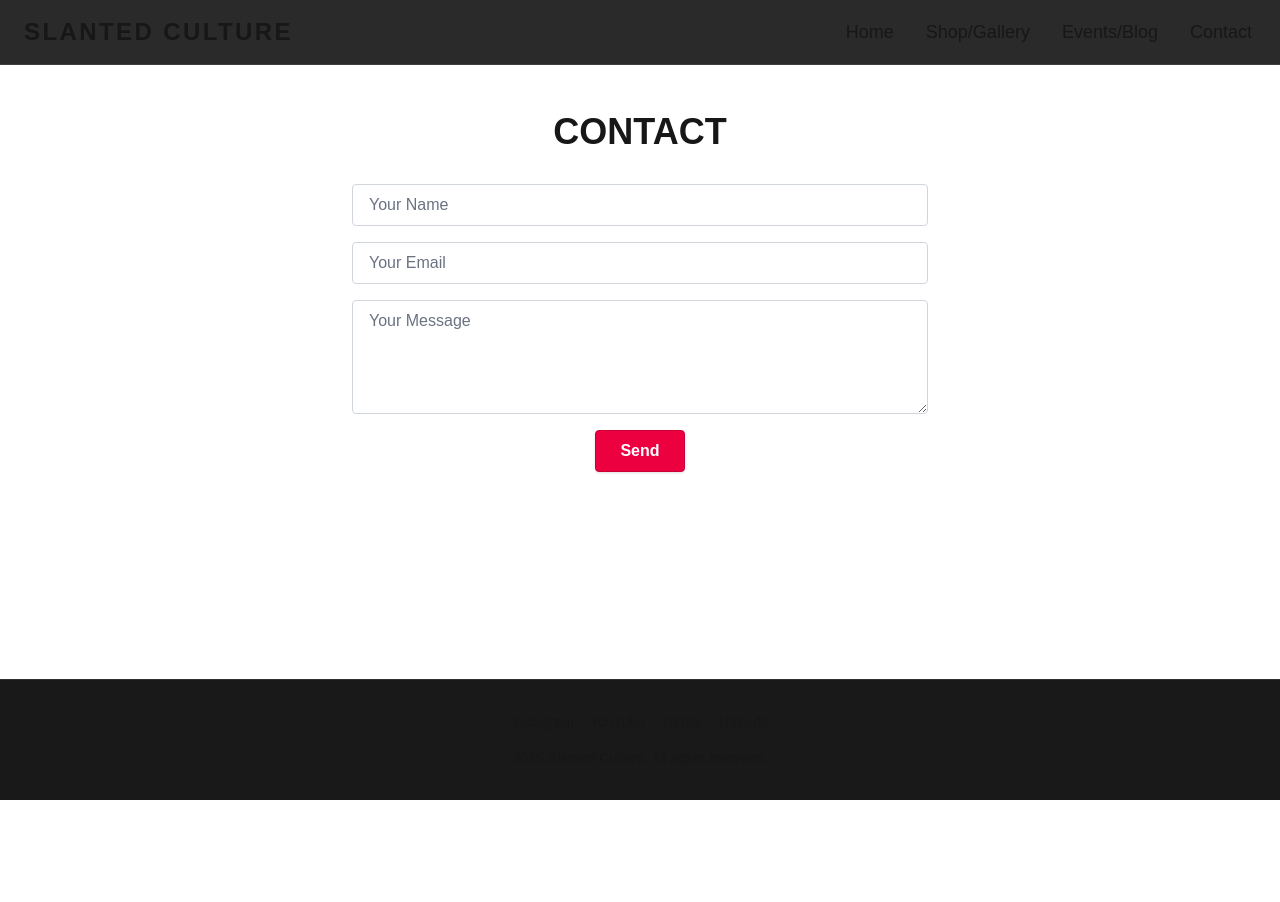
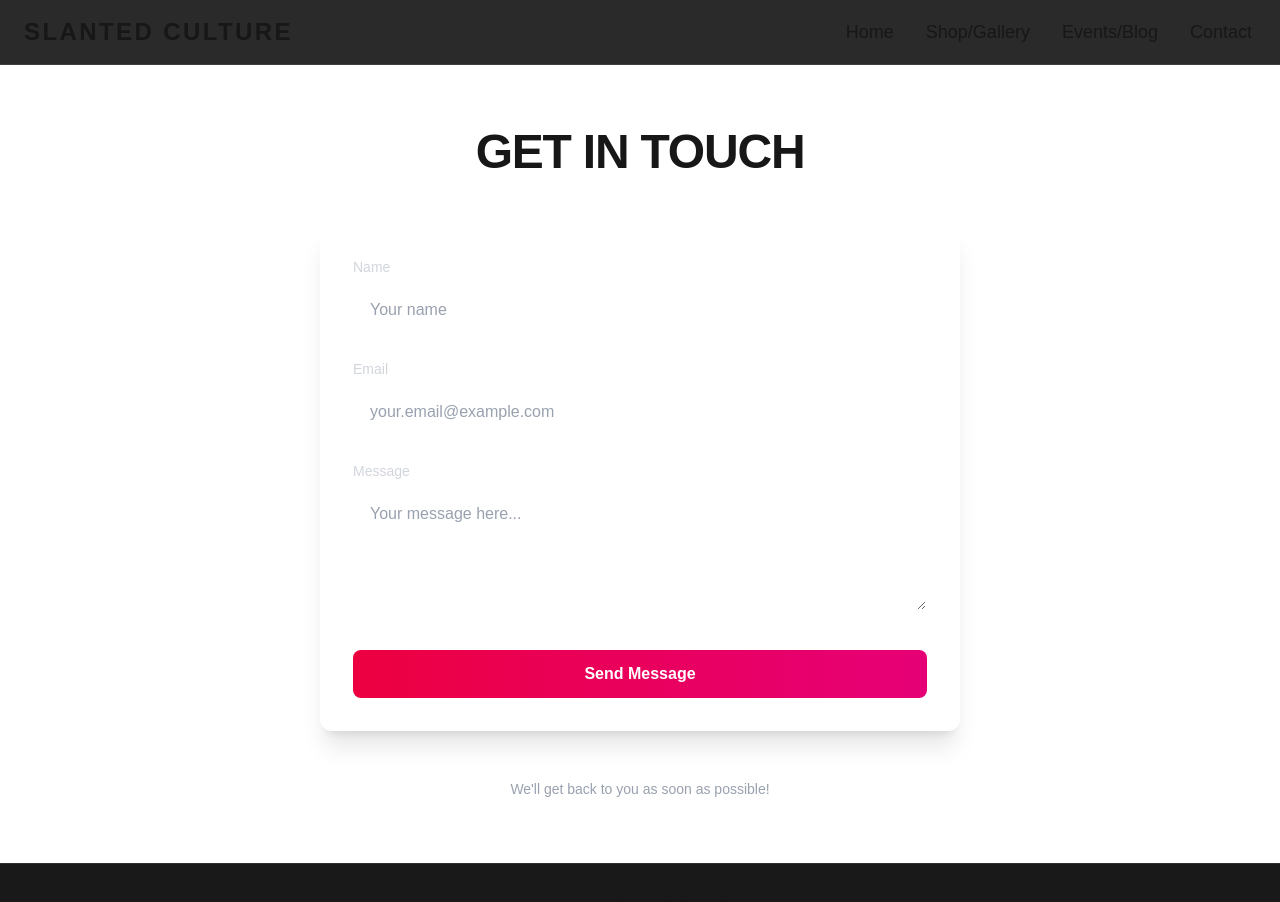
Before and after one commit to Pat-Calh/slanted.culture, a Next.js app: page /contact in a window 1280 px wide. Shown: the top 902 px of the page. Before the commit the page ends 800 px from the top, so only its background shows below. Built offline with nearby package versions, Linux system fonts and the light colour scheme.

Commit message:
Restore Netlify contact form and remove Google Form embed

```diff
--- a/src/app/contact/page.tsx
+++ b/src/app/contact/page.tsx
@@ -1,42 +1,61 @@
 export default function Contact() {
   return (
-    <section className="py-12 max-w-xl mx-auto text-center">
-      <h2 className="text-4xl font-bold mb-8 uppercase">Contact</h2>
+    <section className="py-16 px-4 max-w-2xl mx-auto">
+      <h2 className="text-4xl md:text-5xl font-bold mb-12 text-center uppercase tracking-tight">
+        Get In Touch
+      </h2>
+
       <form
         name="contact"
-        method="POST"
-        action="/thank-you"
-        data-netlify="true"
-        data-netlify-honeypot="bot-field"
-        className="flex flex-col gap-4 items-center"
+        netlify
+        className="space-y-6 bg-white/5 backdrop-blur-sm p-8 rounded-xl border border-white/10 shadow-xl"
       >
-        <input type="hidden" name="form-name" value="contact" />
-        <p className="hidden">
-          <label>Don’t fill this out if you’re human: <input name="bot-field" /></label>
-        </p>
+        <div className="space-y-2">
+          <label className="block text-sm font-medium text-gray-300">Name</label>
           <input
             type="text"
             name="name"
-          placeholder="Your Name"
-          className="w-full px-4 py-2 rounded bg-white text-black placeholder-gray-500 border border-gray-300 focus:outline-none focus:ring-2 focus:ring-accent"
             required
+            className="w-full px-4 py-3 bg-white/5 border border-white/10 rounded-lg focus:ring-2 focus:ring-rose-500 focus:border-transparent transition-all duration-200 text-white placeholder-gray-400"
+            placeholder="Your name"
           />
+        </div>
+
+        <div className="space-y-2">
+          <label className="block text-sm font-medium text-gray-300">Email</label>
           <input
             type="email"
             name="email"
-          placeholder="Your Email"
-          className="w-full px-4 py-2 rounded bg-white text-black placeholder-gray-500 border border-gray-300 focus:outline-none focus:ring-2 focus:ring-accent"
             required
+            className="w-full px-4 py-3 bg-white/5 border border-white/10 rounded-lg focus:ring-2 focus:ring-rose-500 focus:border-transparent transition-all duration-200 text-white placeholder-gray-400"
+            placeholder="your.email@example.com"
           />
+        </div>
+
+        <div className="space-y-2">
+          <label className="block text-sm font-medium text-gray-300">Message</label>
           <textarea
             name="message"
-          placeholder="Your Message"
-          className="w-full px-4 py-2 rounded bg-white text-black placeholder-gray-500 border border-gray-300 focus:outline-none focus:ring-2 focus:ring-accent"
             rows={4}
             required
-        />
-        <button type="submit" className="px-6 py-2 bg-rose-600 text-white font-bold rounded border border-rose-700 shadow hover:bg-rose-700 focus:outline-none focus:ring-2 focus:ring-rose-400 transition">Send</button>
+            className="w-full px-4 py-3 bg-white/5 border border-white/10 rounded-lg focus:ring-2 focus:ring-rose-500 focus:border-transparent transition-all duration-200 text-white placeholder-gray-400"
+            placeholder="Your message here..."
+          ></textarea>
+        </div>
+
+        <div className="pt-2">
+          <button
+            type="submit"
+            className="w-full py-3 px-6 bg-gradient-to-r from-rose-600 to-pink-600 text-white font-bold rounded-lg hover:from-rose-700 hover:to-pink-700 transition-all duration-200 transform hover:scale-[1.02] focus:outline-none focus:ring-2 focus:ring-rose-500 focus:ring-offset-2 focus:ring-offset-gray-900"
+          >
+            Send Message
+          </button>
+        </div>
       </form>
+
+      <div className="mt-12 text-center text-gray-400 text-sm">
+        <p>We'll get back to you as soon as possible!</p>
+      </div>
     </section>
   );
 }
```
Lines whose indentation alone changed are shown as unchanged.
